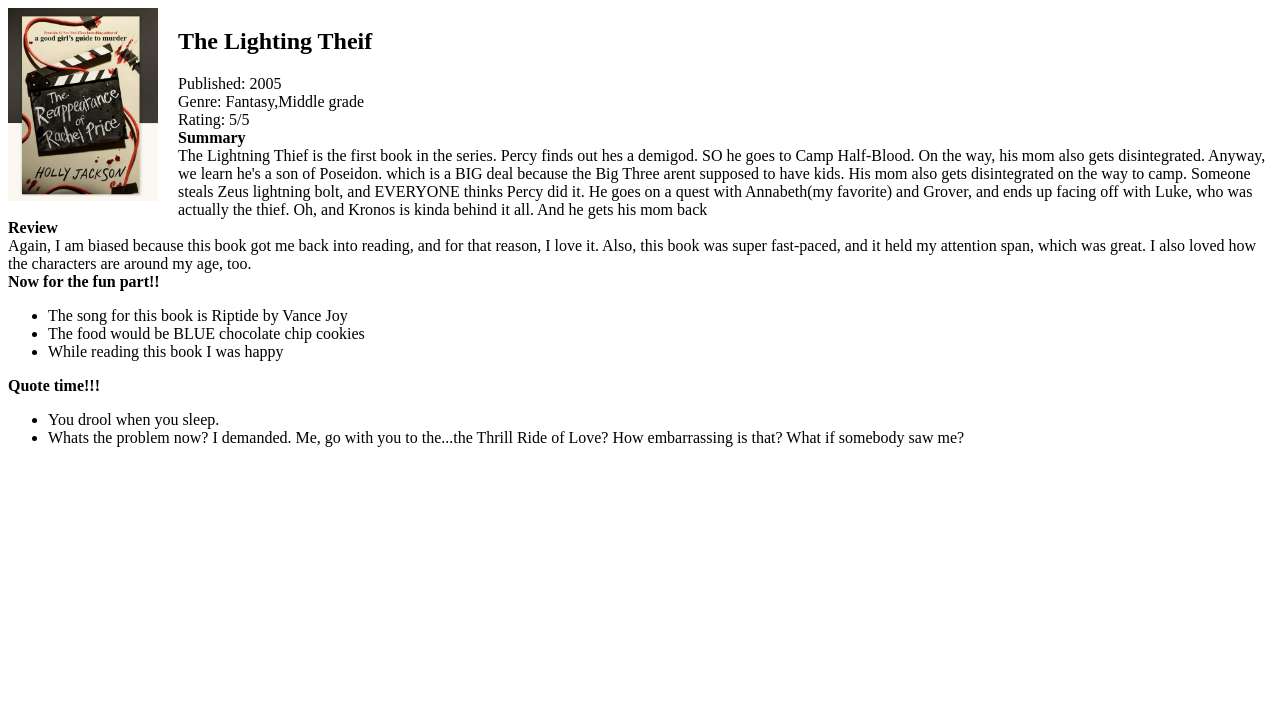
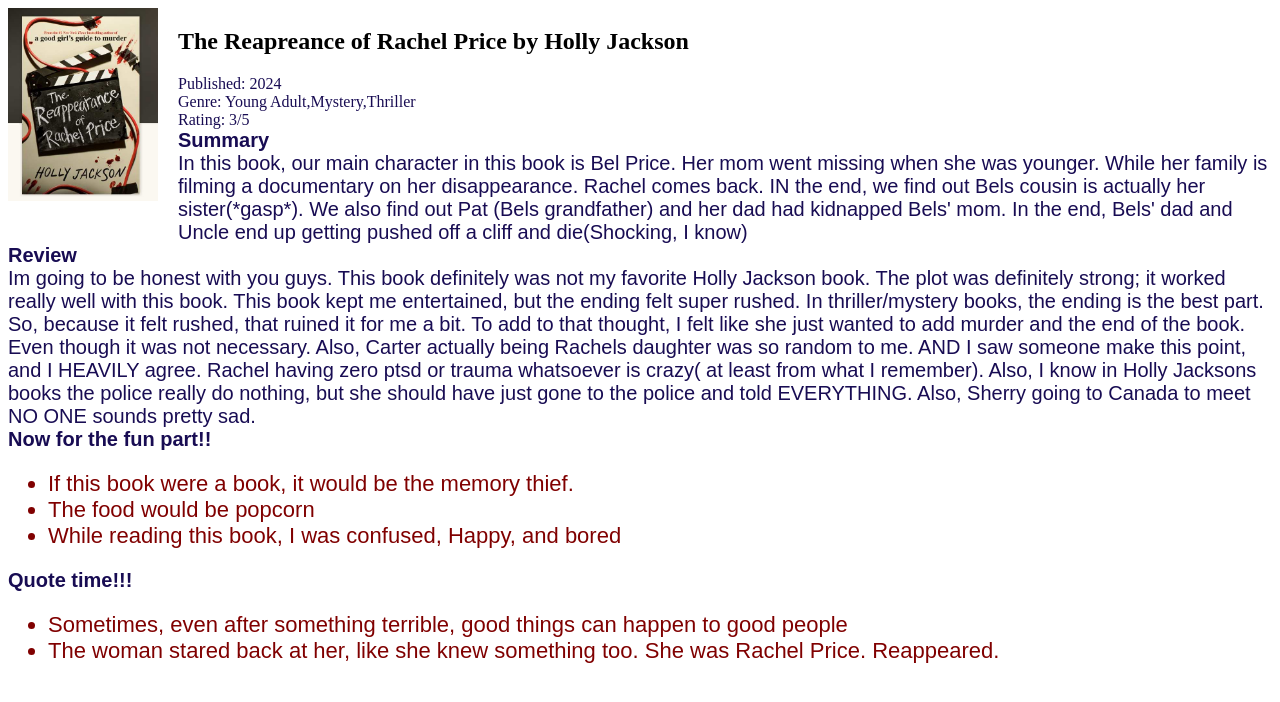
Before and after one commit to bianeta/Athena, a plain HTML site: page trorp.html in a window 1280 px wide. Drawn offline with Linux system fonts and the light colour scheme.

Commit message:
added more sites

```diff
--- a/trorp.html
+++ b/trorp.html
@@ -1,23 +1,42 @@
- <div class="book-details" style="display: flex; align-items: flex-start;">
+
+ <!DOCTYPE html>
+<html>
+<head>
+     <style>
+    /* Styles for all list items */
+    li {
+      color: purple;
+      font-size: 18px;
+    }
+
+    /* Styles for a specific list item using a class */
+    .highlighted-item {
+      color: maroon;
+      font-size: 22px;
+    }
+  </style>
+
+    <link rel="stylesheet" href="styles.css">
+
+   <div class="book-details" style="display: flex; align-items: flex-start;">
                 <img src="images/trorp.jpeg" alt="The Naturals book cover" class="image" style="width: 150px; height: auto; margin-right: 20px;">
                 <div>
-                    <h2 >The Lighting Theif </h2>
-                    <db>Published: 2005</db><br>
-                    <db>Genre: Fantasy,Middle grade</db><br>
-                    <db>Rating: 5/5</db><br>
+                    <h2 >The Reapreance of Rachel Price by Holly Jackson</h2>
+                    <db>Published: 2024</db><br>
+                    <db>Genre: Young Adult,Mystery,Thriller</db><br>
+                    <db>Rating: 3/5</db><br>
                     <div class="red-text">
                         <db class="medium-text">
                             <strong>Summary</strong><br>
-                            The Lightning Thief is the first book in the series. Percy finds out hes a demigod. SO he goes to Camp Half-Blood. On the way, his mom also gets disintegrated. Anyway, we learn he's a son of Poseidon. which is a BIG deal because the Big Three arent supposed to have kids. His mom also gets disintegrated on the way to camp. Someone steals Zeus lightning bolt, and EVERYONE thinks Percy did it. He goes on a quest with Annabeth(my favorite) and Grover, and ends up facing off with Luke, who was actually the thief. Oh, and Kronos is kinda behind it all. And he gets his mom back
 
+<db>In this book, our main character in this book is Bel Price. Her mom went missing when she was younger. While her family is filming a documentary on her disappearance. Rachel comes back. IN the end, we find out Bels cousin is actually her sister(*gasp*). We also find out Pat (Bels grandfather) and her dad had kidnapped Bels' mom. In the end, Bels' dad and Uncle end up getting pushed off a cliff and die(Shocking, I know)
                         </db>
                     </div>
                 </div>
             </div>
 
      <db class="medium-text">                  <strong>Review</strong></br>
- <db>Again, I am biased because this book got me back into reading, and for that reason, I love it. Also, this book was super fast-paced, and it held my attention span, which was great. I also
-loved how the characters are around my age, too.
+ <db>Im going to be honest with you guys. This book definitely was not my favorite Holly Jackson book. The plot was definitely strong; it worked really well with this book. This book kept me entertained, but the ending felt super rushed. In thriller/mystery books, the ending is the best part. So, because it felt rushed, that ruined it for me a bit. To add to that thought, I felt like she just wanted to add murder and the end of the book. Even though it was not necessary. Also, Carter actually being Rachels daughter was so random to me. AND I saw someone make this point, and I HEAVILY agree. Rachel having zero ptsd or trauma whatsoever is crazy( at least from what I remember). Also, I know in Holly Jacksons books the police really do nothing, but she should have just gone to the police and told EVERYTHING. Also, Sherry going to Canada to meet NO ONE sounds pretty sad.
 </db>
 <div>
     <div>
@@ -25,14 +44,15 @@ loved how the characters are around my age, too.
 <strong> Now for the fun part!!</Strong><br>
 <ul>
 
-        <li class="highlighted-item">
-The song for this book is Riptide by Vance Joy
+        <li class="highlighted-item">If this book were a book, it would be the memory thief.
+
+
 
 </li >
-        <li class="highlighted-item">The food would be BLUE chocolate chip cookies
+        <li class="highlighted-item">The food would be popcorn
+
  </li db>
-        <li class="highlighted-item">While reading this book I was happy
-
+        <li class="highlighted-item">While reading this book, I was confused, Happy, and bored
 
 
 </li>
@@ -43,9 +63,12 @@ The song for this book is Riptide by Vance Joy
         <ul>
 
 
-   <li class="highlighted-item">You drool when you sleep.
+   <li class="highlighted-item">
+Sometimes, even after something terrible, good things can happen to good people
+
+
 
 </li db>
-      <li class="highlighted-item">Whats the problem now? I demanded.
-Me, go with you to the...the Thrill Ride of Love? How embarrassing is that? What if somebody saw me?
-</li db>
+      <li class="highlighted-item">The woman stared back at her, like she knew something too. She was Rachel Price. Reappeared.
+
+        </li db> </ul>
```
Also changed, not shown: about.html (+16 -1 lines), fs.html (added, +18 -0 lines), powerless.html (added, +18 -0 lines), renegades.html (+54 -50 lines), srotr.html (added, +18 -0 lines), images/powerless.jpeg (added), images/sunrise on the reaping.jpeg (added).
